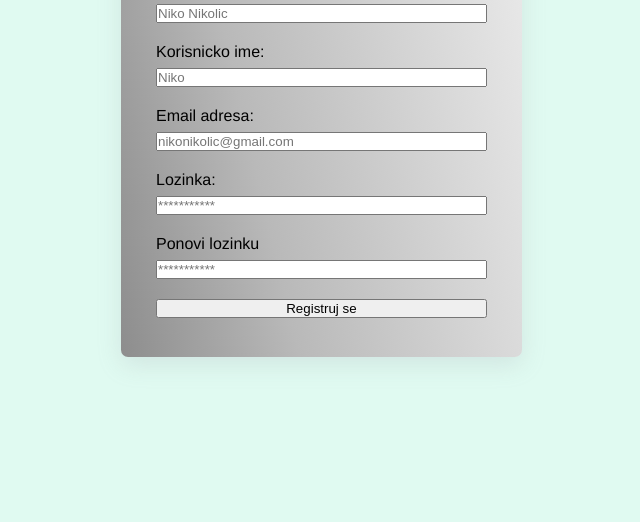
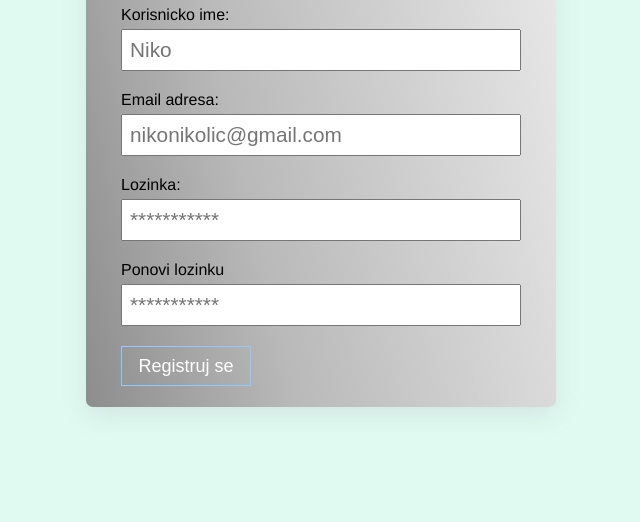
Before and after one commit to dejanV91/34-Form-Validation, a plain HTML site: page index.html in a window 1280 px wide. Shown: the part 278-800 px from the top of the page, without its empty margins (319-959 px from the left). Drawn offline with nearby package versions, Linux system fonts and the light colour scheme.

Commit message:
initial commit

```diff
--- a/index.html
+++ b/index.html
@@ -6,11 +6,10 @@
   <meta name="viewport" content="width=device-width, initial-scale=1.0">
   <title>Form Validation</title>
   <link rel="stylesheet" href="style.css">
-  <link rel="stylesheet" href="https://cdnjs.cloudflare.com/ajax/libs/animate.css/4.1.1/animate.min.css"/>
 </head>
 <body>
 
-  <form id="form_section" class="animate__animated animate__zoomIn">
+  <form id="form_section">
       <h1>Registracija korisnika</h1>
       <div>
           <label for="ime_prezime">Ime i prezime:</label>
@@ -32,8 +31,15 @@
           <label for="ponovi_lozinku">Ponovi lozinku</label>
           <input id="ponovi_lozinku" type="text" name="ponovi_lozinku" placeholder="***********">
       </div>
-      <div>
-          <button class="btn">Registruj se</button>
+
+      <div class="btn_section">
+        <button class="btn">
+          <svg width="130px" height="40px" viewBox="0 0 130 40" class="border">
+            <polyline points="179,1 179,59 1,59 1,1 179,1" class="bg-line" />
+            <polyline points="179,1 179,59 1,59 1,1 179,1" class="hl-line" />
+          </svg>
+          <span>Registruj se</span>
+        </button>
       </div>
   </form>
 <script src="script.js"></script>
--- a/style.css
+++ b/style.css
@@ -19,7 +19,10 @@ body{
 }
 
 form{
-	height: 400px;
+	margin: 0 30px;
+	width: 400px;
+	min-width: 240px;
+	height: 500px;
 	box-shadow: rgba(149, 157, 165, 0.2) 0px 8px 24px;
 	background: rgb(0,0,0);
 	background: linear-gradient(77deg, rgb(141, 141, 141) 0%, rgb(185, 185, 185) 35%, rgb(235, 235, 235) 100%);
@@ -30,11 +33,60 @@ form{
 h1{
 	color: rgb(0, 0, 0);
 	margin-bottom: 20px;
+	text-align: center;
+	font-size: 1.6rem;
 }
 
 div{
 	display: flex;
 	flex-direction: column;
 	margin-bottom: 20px;
-	row-gap: 7px;
+	row-gap: 5px;
 }
+
+input{
+	padding: 7px;
+	font-size: 1.3rem;
+}
+
+.btn_section{
+	width: 180px;
+  	height: 60px;
+  	position: absolute;
+}
+
+.btn {
+	width: 130px;
+	height: 40px;
+	cursor: pointer;
+	background: transparent;
+	border: 1px solid #91C9FF;
+	outline: none;
+	transition: 1s ease-in-out;
+  }
+
+  svg {
+	position: absolute;
+	left: 0;
+	top: 0;
+	fill: none;
+	stroke: #fff;
+	stroke-dasharray: 150 480;
+	stroke-dashoffset: 150;
+	transition: 1s ease-in-out;
+  }
+
+  .btn:hover {
+	transition: 1s ease-in-out;
+	background: #4F95DA;
+  }
+
+  .btn:hover svg {
+	stroke-dashoffset: -480;
+  }
+
+  .btn span {
+	color: white;
+	font-size: 18px;
+	font-weight: 100;
+  }
```
